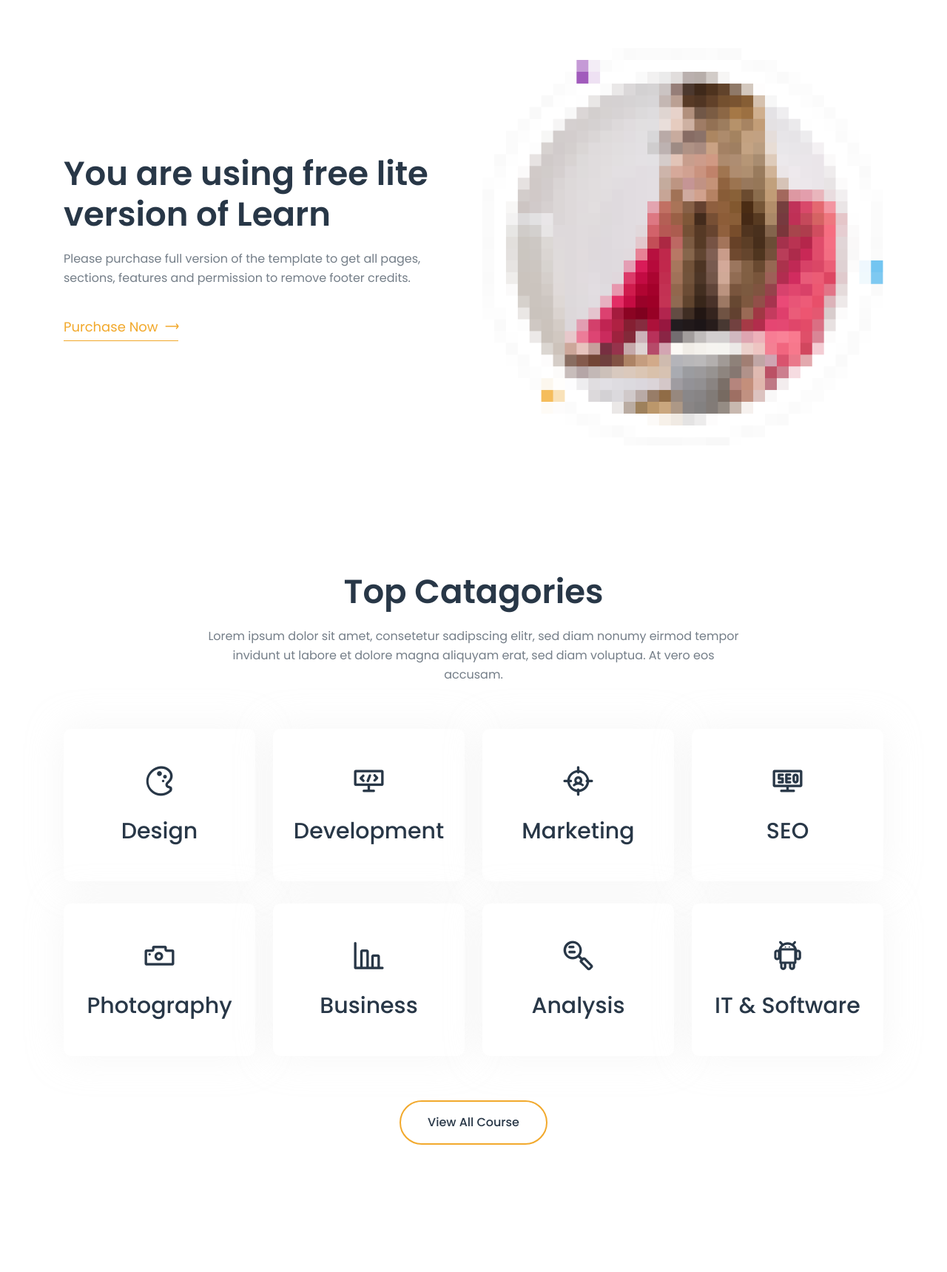
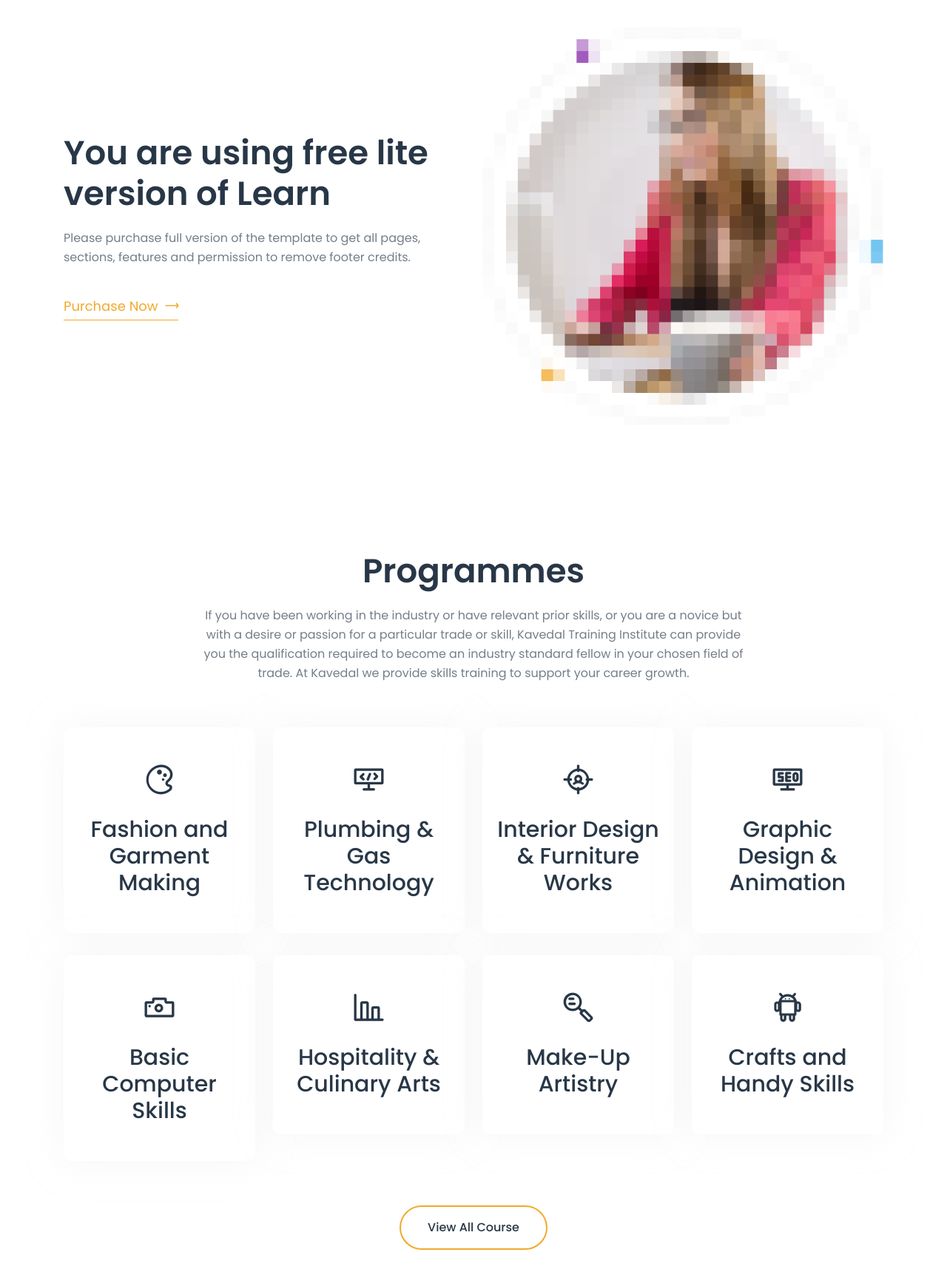
Before and after one commit to Ceasar15/Kavedal, a Django app: page / in a window 1280 px wide. Shown: the part 3080-4799 px from the top of the page at 74% size. Run offline with Django 3.2, Linux system fonts and the light colour scheme; some libraries are stand-ins or nearby versions.

Commit message:
populate info on site

```diff
--- a/templates/core/learn/index.html
+++ b/templates/core/learn/index.html
@@ -6,7 +6,7 @@
 	<meta charset="utf-8">
 
 	<!--====== Title ======-->
-	<title>Learn - Education & Online Course Website Template</title>
+	<title>Kavedal Training Institute</title>
 
 	<meta name="description" content="">
 	<meta name="viewport" content="width=device-width, initial-scale=1">
@@ -108,8 +108,8 @@
 			<div class="row align-items-center">
 				<div class="col-xl-5 offset-xl-7 col-lg-8 offset-lg-2 col-md-10 offset-md-1">
 					<div class="hero-content">
-						<h2 class="mb-30 wow fadeInUp" data-wow-delay=".2s">Education and Online Course Site Template</h2>
-						<p class="wow fadeInUp" data-wow-delay=".4s">Lorem ipsum dolor sit amet, consetetur sadipscing elitr, sed diam nonumy eirmod tempor invidunt ut labore et dolore magna aliquyam diam voluptua.</p>
+						<h2 class="mb-30 wow fadeInUp" data-wow-delay=".2s">Our Vision, Mission and Core Values</h2>
+						<p class="wow fadeInUp" data-wow-delay=".4s"> It is our vision to be a leading accredited training institute in diverse vocational and technical disciplines across West Africa.</p>
 						<div class="hero-btns">
 							<a href="#courses" class="main-btn wow fadeInUp" data-wow-delay=".6s">Courses</a>
 						</div>
@@ -412,8 +412,8 @@
 			<div class="row">
 				<div class="col-xl-8 col-lg-10 mx-auto">
 					<div class="section-title text-center">
-						<h2 class="wow fadeInUp" data-wow-delay=".2s">Top Catagories</h2>
-						<p class="wow fadeInUp" data-wow-delay=".4s">Lorem ipsum dolor sit amet, consetetur sadipscing elitr, sed diam nonumy eirmod tempor invidunt ut labore et dolore magna aliquyam erat, sed diam voluptua. At vero eos accusam.</p>
+						<h2 class="wow fadeInUp" data-wow-delay=".2s">Programmes</h2>
+						<p class="wow fadeInUp" data-wow-delay=".4s">If you have been working in the industry or have relevant prior skills, or you are a novice but with a desire or passion for a particular trade or skill, Kavedal Training Institute can provide you the qualification required to become an industry standard fellow in your chosen field of trade. At Kavedal we provide skills training to support your career growth.</p>
 					</div>
 				</div>
 			</div>
@@ -422,7 +422,7 @@
 					<a href="javascript:void(0)" class="d-block category-wrapper">
 						<div class="single-category">
 							<i class="lni lni-pallet"></i>
-							<h3>Design</h3>
+							<h3>Fashion and Garment Making</h3>
 						</div>
 					</a>
 				</div>
@@ -430,7 +430,7 @@
 					<a href="javascript:void(0)" class="d-block category-wrapper">
 						<div class="single-category">
 							<i class="lni lni-code-alt"></i>
-							<h3>Development</h3>
+							<h3>Plumbing & Gas Technology</h3>
 						</div>
 					</a>
 				</div>
@@ -438,7 +438,7 @@
 					<a href="javascript:void(0)" class="d-block category-wrapper">
 						<div class="single-category">
 							<i class="lni lni-target-customer"></i>
-							<h3>Marketing</h3>
+							<h3>Interior Design & Furniture Works</h3>
 						</div>
 					</a>
 				</div>
@@ -446,7 +446,7 @@
 					<a href="javascript:void(0)" class="d-block category-wrapper">
 						<div class="single-category">
 							<i class="lni lni-seo"></i>
-							<h3>SEO</h3>
+							<h3>Graphic Design & Animation</h3>
 						</div>
 					</a>
 				</div>
@@ -454,7 +454,7 @@
 					<a href="javascript:void(0)" class="d-block category-wrapper">
 						<div class="single-category">
 							<i class="lni lni-camera"></i>
-							<h3>Photography</h3>
+							<h3>Basic Computer Skills</h3>
 						</div>
 					</a>
 				</div>
@@ -462,7 +462,7 @@
 					<a href="javascript:void(0)" class="d-block category-wrapper">
 						<div class="single-category">
 							<i class="lni lni-bar-chart"></i>
-							<h3>Business</h3>
+							<h3>Hospitality & Culinary Arts</h3>
 						</div>
 					</a>
 				</div>
@@ -470,7 +470,7 @@
 					<a href="javascript:void(0)" class="d-block category-wrapper">
 						<div class="single-category">
 							<i class="lni lni-keyword-research"></i>
-							<h3>Analysis</h3>
+							<h3>Make-Up Artistry</h3>
 						</div>
 					</a>
 				</div>
@@ -478,7 +478,7 @@
 					<a href="javascript:void(0)" class="d-block category-wrapper">
 						<div class="single-category">
 							<i class="lni lni-android"></i>
-							<h3>IT & Software</h3>
+							<h3>Crafts and Handy Skills</h3>
 						</div>
 					</a>
 				</div>
@@ -498,14 +498,24 @@
 	<section id="mentors" class="team-area pt-170 pb-140">
 					<div class="welcome-content text-center">
 						<div class="section-title">
-							<h2 class="mb-35 wow fadeInUp" data-wow-delay=".2s">You are using free lite version of Learn</h2>
+							<h2 class="mb-35 wow fadeInUp" data-wow-delay=".2s">Our Team</h2>
 						</div>
 						<div class="content">
-							<p class="mb-35 wow fadeInUp" data-wow-delay=".4s">Please purchase full version of the template to get all pages, sections, features and permission to remove footer credits.</p>
+							<p class="mb-35 wow fadeInUp" data-wow-delay=".4s">Our aim is to provide our students with a supportive atmosphere that embraces their needs and goals as learners. With unique objectives and a leading team of board of advisors, management and teaching staff on hand, we create positive pathways through our training solutions.</p>
 
-							<a href="https://rebrand.ly/learn-ud" rel="nofollow" class="main-btn wow fadeInUp" data-wow-delay=".5s">Purchase Now <i class="lni lni-arrow-right"></i></a>
+							<!-- <a href="https://rebrand.ly/learn-ud" rel="nofollow" class="main-btn wow fadeInUp" data-wow-delay=".5s">Purchase Now <i class="lni lni-arrow-right"></i></a> -->
+						</div>
+						<div class="content">
+							<p class="mb-35 wow fadeInUp" data-wow-delay=".4s">Our management team ensures that Kavedal’s primary purpose of training and skills development is always held in high esteem by all staff, interns, learners and partners.</p>
+
+							<!-- <a href="https://rebrand.ly/learn-ud" rel="nofollow" class="main-btn wow fadeInUp" data-wow-delay=".5s">Purchase Now <i class="lni lni-arrow-right"></i></a> -->
+						</div>
+						<div class="content">
+							<p class="mb-35 wow fadeInUp" data-wow-delay=".4s">Our trainers/facilitators are experienced in their industry and offer up to date and relevant knowledge that employers are looking for – giving our learners a competitive edge.</p>
+
 						</div>
 					</div>
+
 	</section>
 	<!--====== TEAM PART ENDS ======-->
 
```
